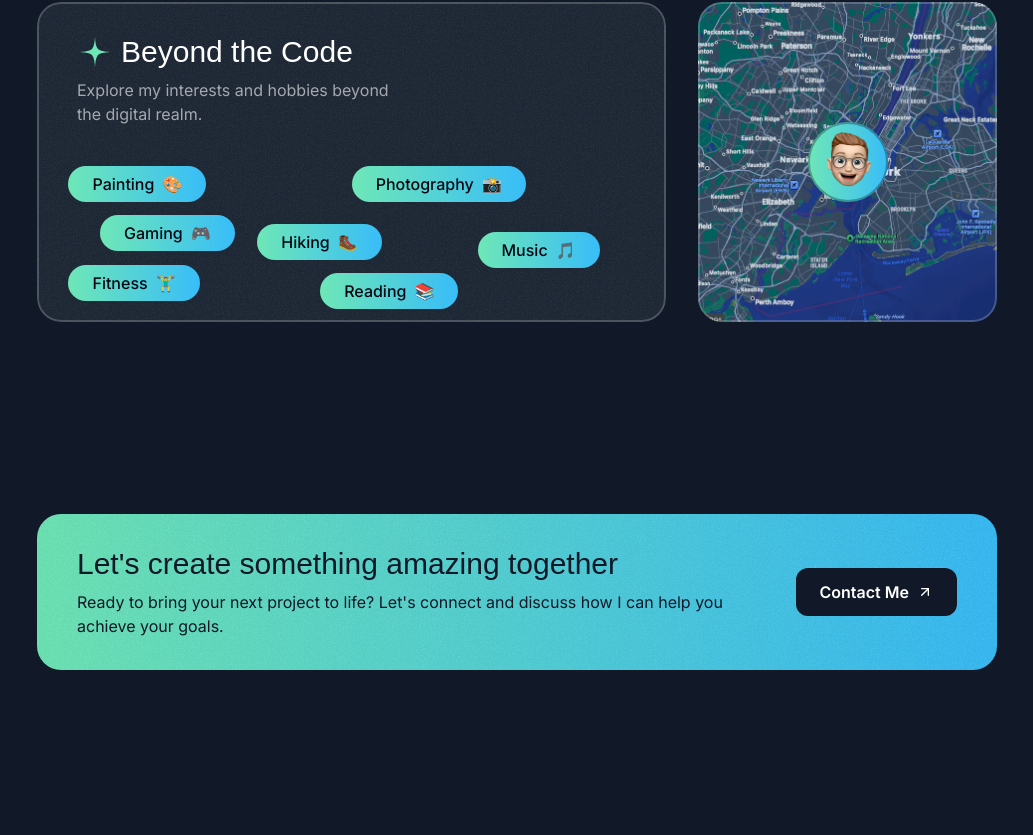
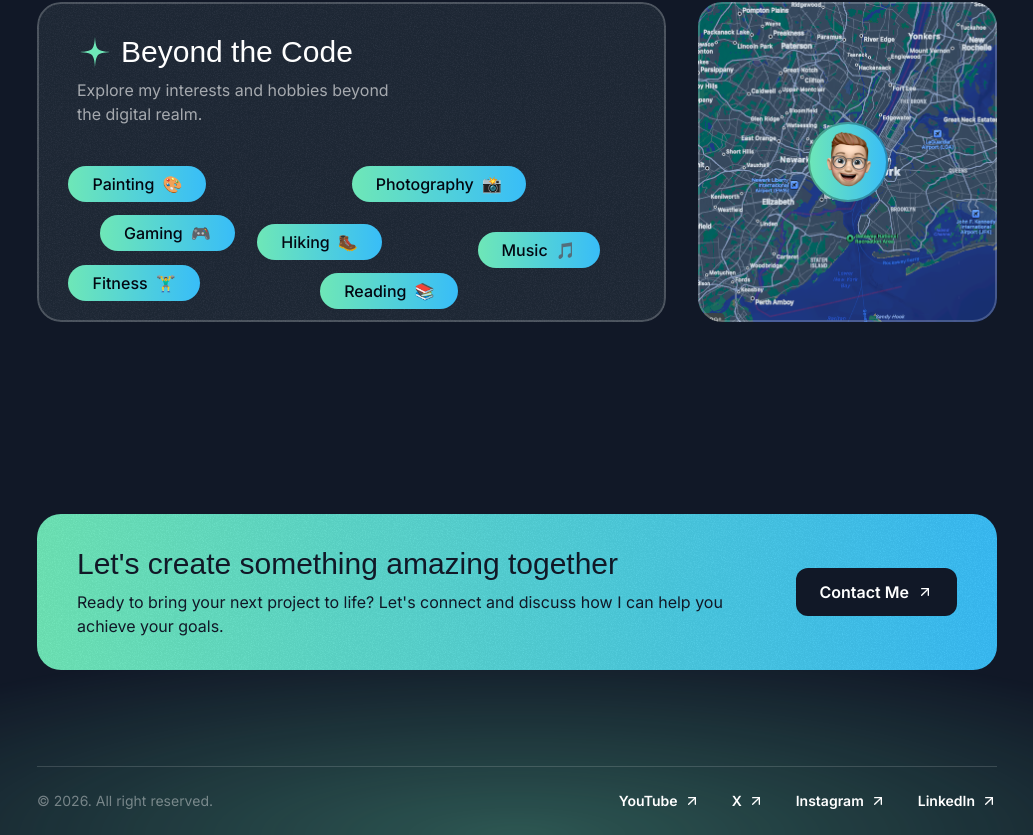
Before and after one commit to tr1pplehf/portfolio, a Next.js app: page / in a window 1280 px wide. Shown: the part 4623-5458 px from the top of the page, without its empty margins (123-1156 px from the left). Before the commit the page ends 5389 px from the top, so only its background shows below. Built offline with nearby package versions, Linux system fonts and the light colour scheme; a web font is replaced by a local one.

Commit message:
Portfolio: Footer section.

```diff
--- a/src/app/page.tsx
+++ b/src/app/page.tsx
@@ -5,6 +5,7 @@
 import {Testimonials} from "@/sections/Testimonials";
 import {About} from "@/sections/About";
 import {Contact} from "@/sections/Contact";
+import {Footer} from "@/sections/Footer";
 
 export default function Home() {
   return (
@@ -14,10 +15,11 @@
         <Hero />
         <Projects />
         <Tape />
-        <Testimonials/>
+        <Testimonials />
         <About />
         <Contact />
       </main>
+      <Footer />
     </>
   );
 }
--- a/src/sections/Footer.tsx
+++ b/src/sections/Footer.tsx
@@ -1,3 +1,49 @@
+import ArrowUpRightIcon from '@/assets/icons/arrow-up-right.svg'
+
+const footerLinks = [
+  {
+    title: 'YouTube',
+    href: '/',
+  },
+  {
+    title: 'X',
+    href: '/',
+  },
+  {
+    title: 'Instagram',
+    href: '/',
+  },
+  {
+    title: 'LinkedIn',
+    href: '/',
+  },
+
+]
+
 export const Footer = () => {
-  return <div>Footer Section</div>;
+  return (
+    <footer className="relative -z-10 overflow-x-clip">
+      <div className="absolute h-[400px] w-[1600px] bottom-0 left-1/2 -translate-x-1/2
+       bg-emerald-300/30 [mask-image:radial-gradient(50%_50%_at_bottom_center,black,transparent)]
+       -z-10"
+      ></div>
+      <div className="container">
+        <div className="border-t border-white/15 py-6 text-sm flex flex-col md:flex-row md:justify-between items-center gap-8">
+          <div className="text-white/40">&copy; 2026. All right reserved.</div>
+          <nav className="flex flex-col md:flex-row items-center gap-8">
+            {footerLinks.map(footerLink => (
+              <a
+                className="inline-flex items-center gap-1.5"
+                href={footerLink.href}
+                key={footerLink.title}
+              >
+                <span className="font-semibold">{footerLink.title}</span>
+                <ArrowUpRightIcon className="size-4" />
+              </a>
+            ))}
+          </nav>
+        </div>
+      </div>
+    </footer>
+  )
 };
```
